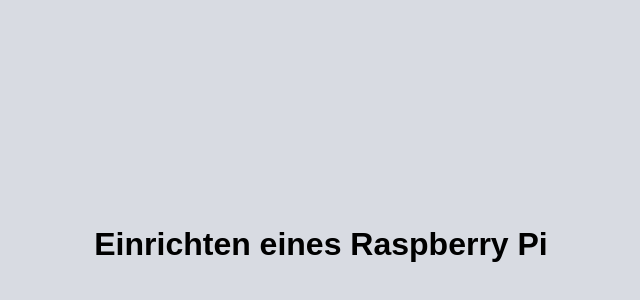
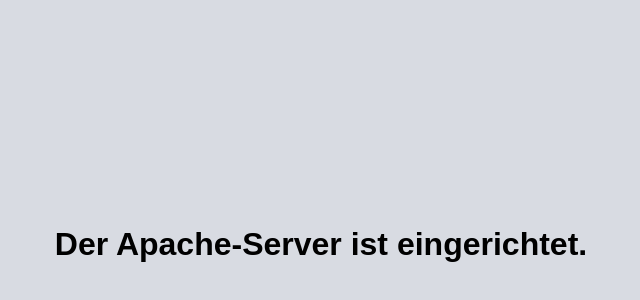
Before and after one commit to JonathanHellebusch/config-raspberry, a plain HTML site: page index.html in a window 1280 px wide. Shown: the part 156-456 px from the top of the page, without its empty margins (319-959 px from the left). Drawn offline with Linux system fonts and the light colour scheme.

Commit message:
Apache einrichtung, Homepage Text angepasst

```diff
--- a/index.html
+++ b/index.html
@@ -23,6 +23,6 @@
 		</style>
 	</head>
 	<body>
-		<h1>Einrichten eines Raspberry Pi</h1>
+		<h1>Der Apache-Server ist eingerichtet.</h1>
 	</body>
 </html>
```
Also changed, not shown: 1 other file.
